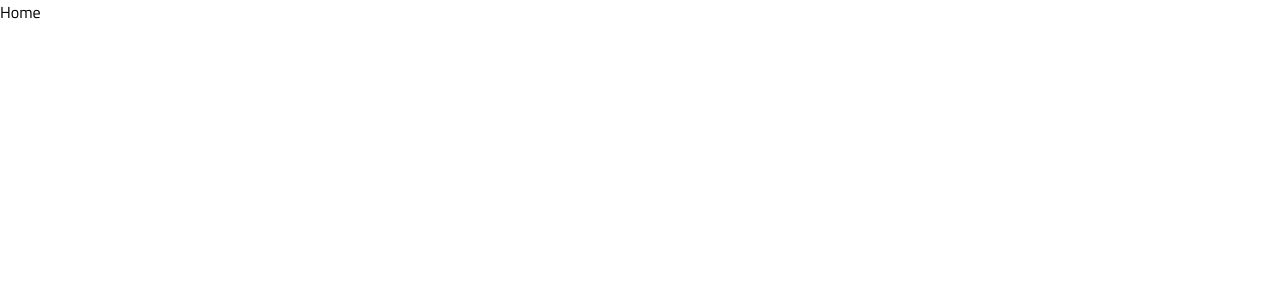
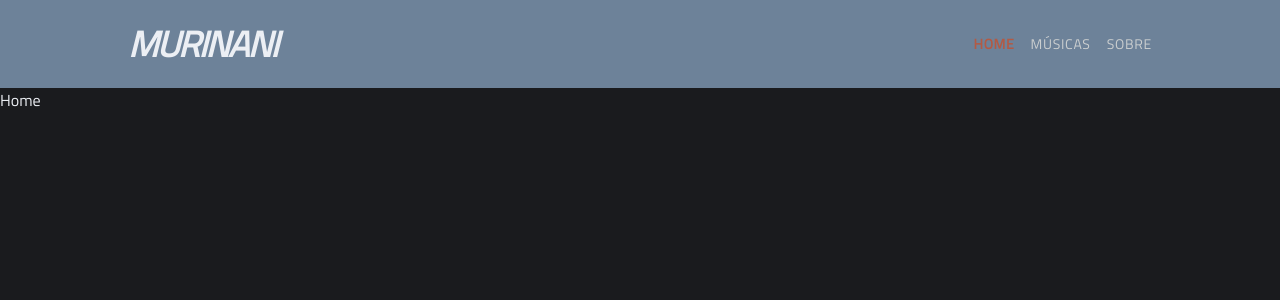
Before and after one commit to Cayuaz/artist-landing-page, a Next.js app: page / in a window 1280 px wide. Shown: the top 300 px of the page. Built offline with nearby package versions, Linux system fonts and the light colour scheme.

Commit message:
feat: create header component and styles

```diff
--- a/app/globals.css
+++ b/app/globals.css
@@ -1,6 +1,6 @@
 @import "tailwindcss";
 
-
 body {
-  background-color: #ffffff;
+  background-color: #1a1b1e;
+  color: #eceff4;
 }
--- a/app/layout.tsx
+++ b/app/layout.tsx
@@ -1,7 +1,7 @@
 import type { Metadata } from "next";
 import localFont from "next/font/local";
 import "./globals.css";
-
+import Header from "@/components/header/Header";
 
 export const metadata: Metadata = {
   title: {
@@ -18,7 +18,7 @@ export const metadata: Metadata = {
     "Ouvir Murinani",
     "SoundCloud",
     "Spotify",
-    "Produtor Musical"
+    "Produtor Musical",
   ],
   authors: [{ name: "Cayuã" }],
 
@@ -53,7 +53,8 @@ export default function RootLayout({
       <body
         className={`antialiased ${titilliumWeb.className} grid grid-cols-1 grid-rows-[auto_2fr_auto] min-h-screen`}
       >
-      <main> {children}</main>
+        <Header />
+        <main> {children}</main>
       </body>
     </html>
   );
--- /dev/null
+++ b/components/header/Header.tsx
@@ -0,0 +1,43 @@
+"use client";
+
+import Link from "next/link";
+import { usePathname } from "next/navigation";
+
+const Header = () => {
+  const pathname = usePathname();
+
+  const links = [
+    { name: "Home", href: "/" },
+    { name: "Músicas", href: "/music" },
+    { name: "Sobre", href: "/about" },
+  ];
+
+  return (
+    <header className="bg-[#6D8299] ">
+      <div className="w-4/5 py-6 flex justify-between items-center gap-4 mx-auto">
+        {" "}
+        <Link href={"/"}>
+          <h1 className="text-2xl lg:text-3xl xl:text-4xl font-black uppercase tracking-tighter italic hover:text-[#B35A44] transition-colors cursor-pointer text-center">
+            Murinani
+          </h1>
+        </Link>
+        <nav>
+          <ul className="flex gap-4 uppercase text-sm items-center justify-center tracking-wider text-[#F3F0E7]/80">
+            {links.map((link) => (
+              <li key={link.href}>
+                <Link
+                  href={link.href}
+                  className={`hover:text-white ${pathname === link.href ? "text-[#B35A44] font-semibold" : "text-[#F3F0E7]/70 hover:text-[#F3F0E7]"} transition-all`}
+                >
+                  {link.name}
+                </Link>
+              </li>
+            ))}
+          </ul>
+        </nav>
+      </div>
+    </header>
+  );
+};
+
+export default Header;
```
Also changed, not shown: app/page.tsx (+2 -6 lines).
